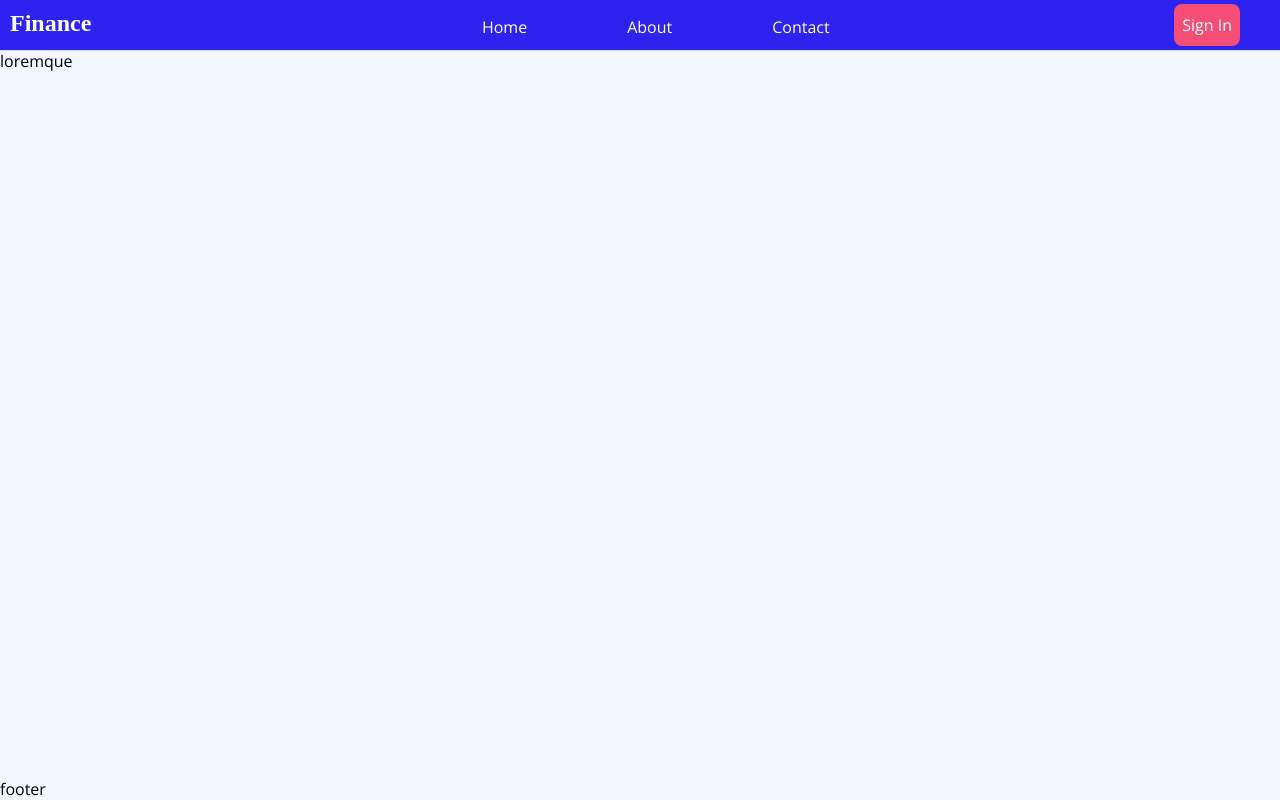
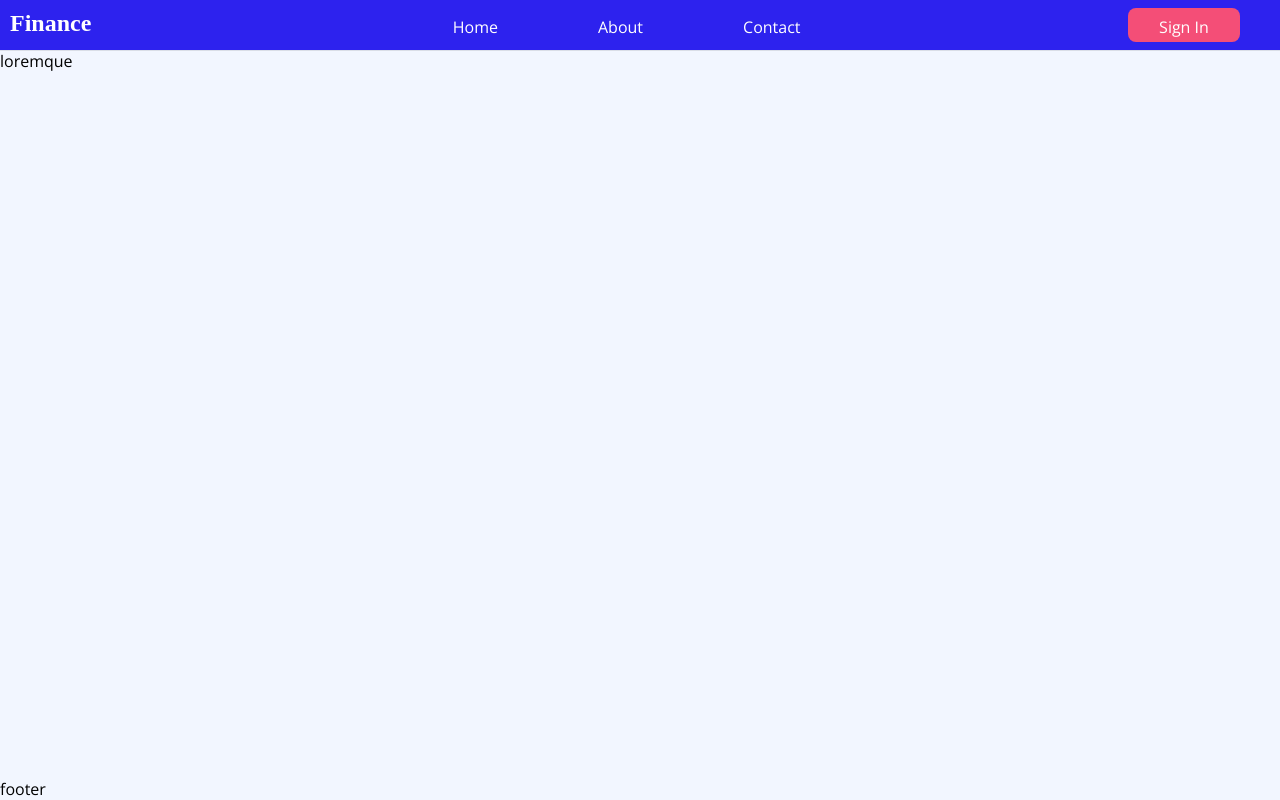
Before and after one commit to sammy-code98/react-landing-page, a React (Create React App) app: page / in a window 1280 px wide. Built offline with nearby package versions, Linux system fonts and the light colour scheme; a web font is replaced by a local one.

Commit message:
fix: resize button on navbar

```diff
--- a/src/components/Nav.jsx
+++ b/src/components/Nav.jsx
@@ -1,17 +1,14 @@
 import React from "react";
 import styled from "styled-components";
-
 
 const Navigation = styled.nav`
   display: flex;
   justify-content: space-between;
   width: 100%;
   height: 50px;
-  background:#2D22EE;
-  color:#fff;
+  background: #2d22ee;
+  color: #fff;
   box-shadow: rgba(17, 17, 26, 0.1) 0px 1px 0px;
-
-
 `;
 const List = styled.ul`
   display: flex;
@@ -19,22 +16,20 @@ const List = styled.ul`
   list-style: none;
 `;
 const ListItem = styled.li`
-margin-left: 50px;
-margin-right:50px;
-cursor:pointer;
-font-family: 'Open Sans', sans-serif;
-`
+  margin-left: 50px;
+  margin-right: 50px;
+  cursor: pointer;
+  font-family: "Open Sans", sans-serif;
+`;
 const Header = styled.h1`
-margin:10px;
-font-family: 'Fruktur', cursive;
-
-`
-
+  margin: 10px;
+  font-family: "Fruktur", cursive;
+`;
 
 function Nav() {
   return (
     <Navigation>
-      <Header >Finance</Header>
+      <Header>Finance</Header>
       <List>
         <ListItem>Home</ListItem>
         <ListItem>About</ListItem>
@@ -43,22 +38,21 @@ function Nav() {
       <button style={buttonStyle}>Sign In</button>
     </Navigation>
   );
-
 }
 
 const buttonStyle = {
-    padding: '8px',
-    margin: '4px',
-    marginRight: '40px',
-    border:'none',
-    borderRadius:'8px',
-    background:'#F44E77',
-    color:'#fff',
-    fontSize:'16px',
-    textAlign:'center',
-    display: 'inline-block',
-    cursor: 'pointer',
-    fontFamily: 'Open Sans',
-
-}
+  padding: "0.5rem 0",
+  margin: "0.5rem 1rem",
+  width: '7rem',
+  marginRight: "40px",
+  border: "none",
+  borderRadius: "8px",
+  background: "#F44E77",
+  color: "#fff",
+  fontSize: "16px",
+  textAlign: "center",
+  display: "inline-block",
+  cursor: "pointer",
+  fontFamily: "Open Sans",
+};
 export default Nav;
```
